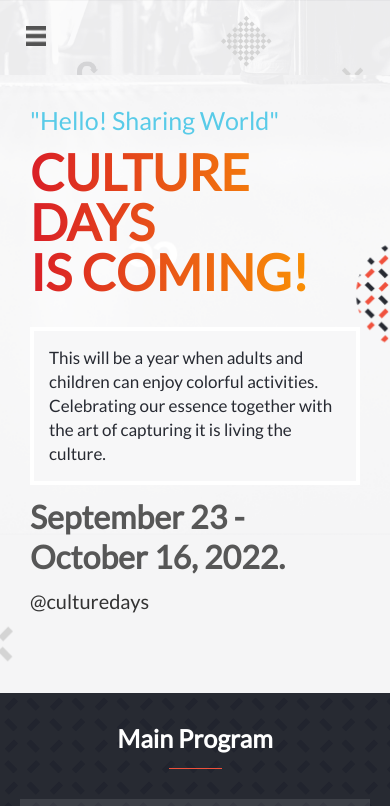
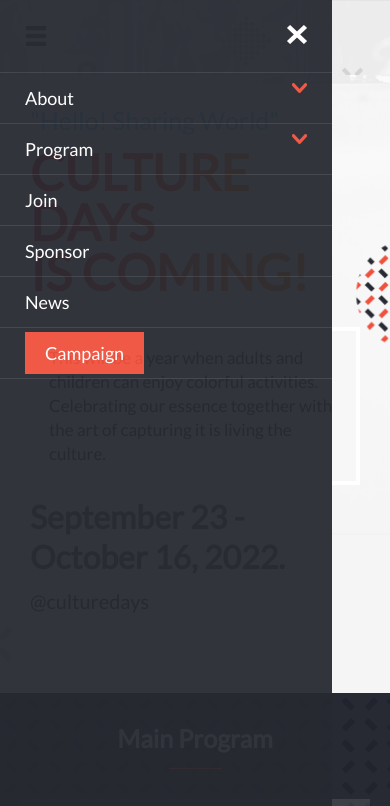
Before and after one commit to vvoo21/capstone-project, a website: page index.html in a window 390 px wide. Both pictures are taken after a click on the link 36 px from the left and 39 px from the top of the page. Shown: the top 806 px of the page. Drawn offline with Linux system fonts and the light colour scheme.

Commit message:
Add interations with main.js

```diff
--- a/index.html
+++ b/index.html
@@ -26,22 +26,22 @@
     </nav>
     <nav class="mobile-menu">
       <div>
-        <a href="#"><img src="images/mobile_menu.png" alt="mobile menu" width="20" height="20"></a>
+        <a class="mobile-menu-btn" href="#"><img src="images/mobile_menu.png" alt="mobile menu" width="20" height="20"></a>
       </div>
     </nav>
     <nav class="desktop-menu">
-      <a href="#"><img src="images/logo-en.svg" alt="logo culture days" width="100" height="64"></a>
+      <a href="index.html"><img src="images/logo-en.svg" alt="logo culture days" width="100" height="64"></a>
       <ul class="main-menu">
-        <li class="menu-list"><a href="#">About</a></li>
-        <li class="menu-list"><a href="#">Program</a></li>
-        <li class="menu-list"><a href="#">Join</a></li>
-        <li class="menu-list"><a href="#">Sponsor</a></li>
-        <li class="menu-list"><a href="#">News</a></li>
-        <li class="campaign-menu"><a href="#">Campaign</a></li>
+        <li class="menu-list"><a href="about.html">About</a></li>
+        <li class="menu-list"><a href="#program">Program</a></li>
+        <li class="menu-list"><a href="#join">Join</a></li>
+        <li class="menu-list"><a href="#sponsor">Sponsor</a></li>
+        <li class="menu-list"><a href="#news">News</a></li>
+        <li class="campaign-menu"><a href="index.html">Campaign</a></li>
       </ul>
     </nav>
   </header>
-  <main class="cultural-days-wrap">
+  <main class="cultural-days-wrap" id="main">
     <section class="invitation">
       <p class="hello-text">"Hello! Sharing World"</p>
       <h1 class="tittle">CULTURE DAYS <br> IS COMING! <br></h1>
@@ -51,7 +51,7 @@
       <p class="date-info">September 23 - October 16, 2022.</p>
       <p class="locate">@culturedays</p>
     </section>
-    <section class="main-program">
+    <section class="main-program" id="program">
       <h2 class="secondary-tittle">Main Program</h2>
       <div class="bar-icon"></div>
       <div class="program-list">
@@ -81,17 +81,17 @@
           <p class="program-text">Lorem, ipsum dolor sit amet consectetur adipisicing elit. Consectetur harum velit dolorem magni eos laborum.</p>
         </div>
       </div>
-      <div class="join-culture">
+      <div class="join-culture" id="join">
         <a class="join-btn" href="#">Join Culture Days 2022</a>
       </div>
     </section>
-    <section class="featured-activities">
+    <section class="featured-activities" id="news">
       <h2 class="secondary-tittle featured-tittle">Featured Activities</h2>
       <div class="bar-icon"></div>
       <div class="activities-wrap">
         <div class="event">
           <img class="event-img" src="images/features_01.jpg" alt="event for cultural days" width="178" height="177">
-          <div info-activities>
+          <div class="info-activities">
             <h3 class="program-tittle name-event">Remembering the Children: National Day for Truth & Reconciliation</h3>
             <p class="place-event">New Iceland Heritage Museum & Independent Artists</p>
             <div class="bar-icon-gray"></div>
@@ -100,7 +100,7 @@
         </div>
         <div class="event">
           <img class="event-img" src="images/features_02.jpg" alt="event for cultural days" width="178" height="177">
-          <div info-activities>
+          <div class="info-activities">
             <h3 class="program-tittle name-event">Nuit Blanche Kids Zone at The Children's Museum</h3>
             <p class="place-event">Manitoba Children's Museum</p>
             <div class="bar-icon-gray"></div>
@@ -109,7 +109,7 @@
         </div>
         <div class="event">
           <img class="event-img" src="images/features_03.jpg" alt="event for cultural days" width="178" height="177">
-          <div info-activities>
+          <div class="info-activities">
             <h3 class="program-tittle name-event">WSO Community Celebration Concert</h3>
             <p class="place-event">Centennial Concert Hall</p>
             <div class="bar-icon-gray"></div>
@@ -118,7 +118,7 @@
         </div>
         <div class="event">
           <img class="event-img" src="images/features_04.png" alt="event for cultural days" width="178" height="177">
-          <div info-activities>
+          <div class= "info-activities">
             <h3 class="program-tittle name-event">Nuit Blanche @ WAG</h3>
             <p class="place-event">WAG-Qaumajuq</p>
             <div class="bar-icon-gray"></div>
@@ -127,7 +127,7 @@
         </div>
         <div class="event">
           <img class="event-img" src="images/features_05.jpg" alt="event for cultural days" width="178" height="177">
-          <div info-activities>
+          <div class="info-activities">
             <h3 class="program-tittle name-event">Kidz Culture
             </h3>
             <p class="place-event">Creekside Park</p>
@@ -137,7 +137,7 @@
         </div>
         <div class="event">
           <img class="event-img" src="images/features_06.jpg" alt="event for cultural days" width="178" height="177">
-          <div info-activities>
+          <div class="info-activities">
             <h3 class="program-tittle name-event">Glen Williams Open Studios - Pauline Gladstone</h3>
             <p class="place-event">Williams Mill Creative Art Studios</p>
             <div class="bar-icon-gray"></div>
@@ -146,7 +146,7 @@
         </div>
       </div>
     </section>
-    <section class="partners">
+    <section class="partners" id="sponsor">
       <h2 class="secondary-tittle partner-tittle">Partner</h2>
       <div class="bar-icon"></div>
       <div class="partners-wrap">
@@ -179,5 +179,25 @@
       <p class="footer-text">September 23 - October 16, 2022</p>
     </div>
   </footer>
+  <div class="overlay-wrap">
+    <div class="cancel-wrap">
+      <a href="#"><img src="images/close_mobile_menu.png" alt="close-icon"></a>
+    </div>
+    <ul class="main-menu-overlay">
+      <li class="list-arrow">
+        <a class="item-menu" href="about.html">About</a>
+        <img src="images/arrow_down.png" alt="arrow icon" width="15" height="10">
+      </li>
+      <li class="list-arrow">
+        <a class="item-menu" href="#program">Program</a>
+        <img src="images/arrow_down.png" alt="arrow icon" width="15" height="10">
+      </li>
+      <li class="list"><a class="item-menu" href="#join">Join</a></li>
+      <li class="list"><a class="item-menu" href="#sponsor">Sponsor</a></li>
+      <li class="list"><a class="item-menu" href="#news">News</a></li>
+      <li class="list campaign-menu"><a class="item-menu campaign" href="index.html">Campaign</a></li>
+    </ul>
+  </div>
+  <script src="main.js"></script>
 </body>
 </html>
--- /dev/null
+++ b/main.js
@@ -0,0 +1,109 @@
+const mobileMenuBtn = document.querySelector('.mobile-menu-btn');
+const menuOverlay = document.querySelector('.overlay-wrap');
+const closeMobileMenu = document.querySelector('.cancel-wrap');
+const itemMobileMenu = document.querySelectorAll('.item-menu');
+
+mobileMenuBtn.addEventListener('click', () => {
+    menuOverlay.style.display = 'block';
+});
+
+closeMobileMenu.addEventListener('click', () => {
+    menuOverlay.style.display = 'none';
+});
+
+itemMobileMenu.forEach(element => {
+    element.addEventListener('click', () => {
+        menuOverlay.style.display = 'none';
+    });
+});
+
+// featured activities section
+
+/* const activities = document.querySelector('.featured-activities');
+const activitiesArray = [
+    {
+        id: '1',
+        image: 'images/features_01.jpg',
+        tittle: "Remembering the Children: National Day for Truth & Reconciliation",
+        place: "ew Iceland Heritage Museum & Independent Artists",
+        city: 'Gimli, MB'
+    },
+
+    {
+        id: '2',
+        image: 'images/features_02.jpg',
+        tittle: "Nuit Blanche Kids Zone at The Children's Museum",
+        place: "Manitoba Children's Museum",
+        city: 'Winnipeg, MB'
+    },
+
+    {
+        id: '3',
+        image: 'images/features_03.jpg',
+        tittle: "WSO Community Celebration Concert",
+        place: "Centennial Concert Hall",
+        city: 'Winnipeg, MB'
+    },
+
+    {
+        id: '4',
+        image: 'images/features_04.png',
+        tittle: "Nuit Blanche @ WAG",
+        place: "WAG-Qaumajuq",
+        city: 'Winnipeg, MB'
+    },
+
+    {
+        id: '5',
+        image: 'images/features_05.jpg',
+        tittle: "Kidz Culture",
+        place: "Creekside Park",
+        city: 'Flin Flon, MB'
+    },
+
+    {
+        id: '6',
+        image: 'images/features_06.jpg',
+        tittle: "Glen Williams Open Studios - Pauline Gladstone",
+        place: "Williams Mill Creative Art Studios",
+        city: 'Halton Hills, ON'
+    }
+]
+
+const createActivities = () => {
+
+    const featuredTittle = document.createElement('h2');
+    featuredTittle.classList.add('secondary-tittle', 'featured-tittle');
+    featuredTittle.innerText = 'Featured Activities';
+    activities.appendChild(featuredTittle);
+
+    const barIcon = document.createElement('div');
+    barIcon.classList.add('bar-icon');
+    activities.appendChild(barIcon);
+
+    activitiesArray.forEach(item => {
+      const activityContainer = document.createElement('div');
+      activityContainer.classList.add('activities-wrap');
+      activities.appendChild(activityContainer);
+
+      const event = document.createElement('div');
+      event.classList.add('event');
+      activityContainer.appendChild(event);
+
+      const img = document.createElement('img');
+      img.classList.add('event-img');
+      img.setAttribute('src', item.image);
+      img.setAttribute('alt', 'event for cultural days');
+      img.setAttribute('width', '178');
+      img.setAttribute('height', '178');
+      event.appendChild(img);
+
+      const info = document.createElement('div');
+      info.classList.add('info-activities');
+      activityContainer.appendChild(info);
+
+
+    });
+}
+
+createActivities(); */
--- a/style.css
+++ b/style.css
@@ -577,5 +577,58 @@
     font-style: italic;
   }
 
+  .overlay-wrap {
+    display: none;
+  }
+
 
 }
+
+.overlay-wrap {
+  position: fixed;
+  left: 0;
+  top: 0;
+  bottom: 0;
+  right: 0;
+  display: none;
+  width: 85%;
+  background-color: rgb(39, 42, 50);
+  z-index: 10;
+  opacity: 0.95;
+}
+
+.cancel-wrap {
+  display: flex;
+  justify-content: flex-end;
+  padding: 25px;
+  border-bottom: 1px solid #3c3f46;
+}
+
+.main-menu-overlay {
+  display: flex;
+  flex-direction: column;
+}
+
+.main-menu-overlay li {
+  padding: 10px 25px;
+  border-bottom: 1px solid #3c3f46;
+}
+
+.list-arrow {
+  display: flex;
+  justify-content: space-between;
+}
+
+.item-menu {
+  font-size: 18px;
+  font-weight: 400;
+  line-height: 30px;
+  color: #fff;
+}
+
+.campaign {
+  min-width: 300px;
+  background-color: #ef513c;
+  padding: 10px 20px;
+  color: #fff;
+}
```
Also changed, not shown: images/arrow_down.png (added), images/close_mobile_menu.png (added).
